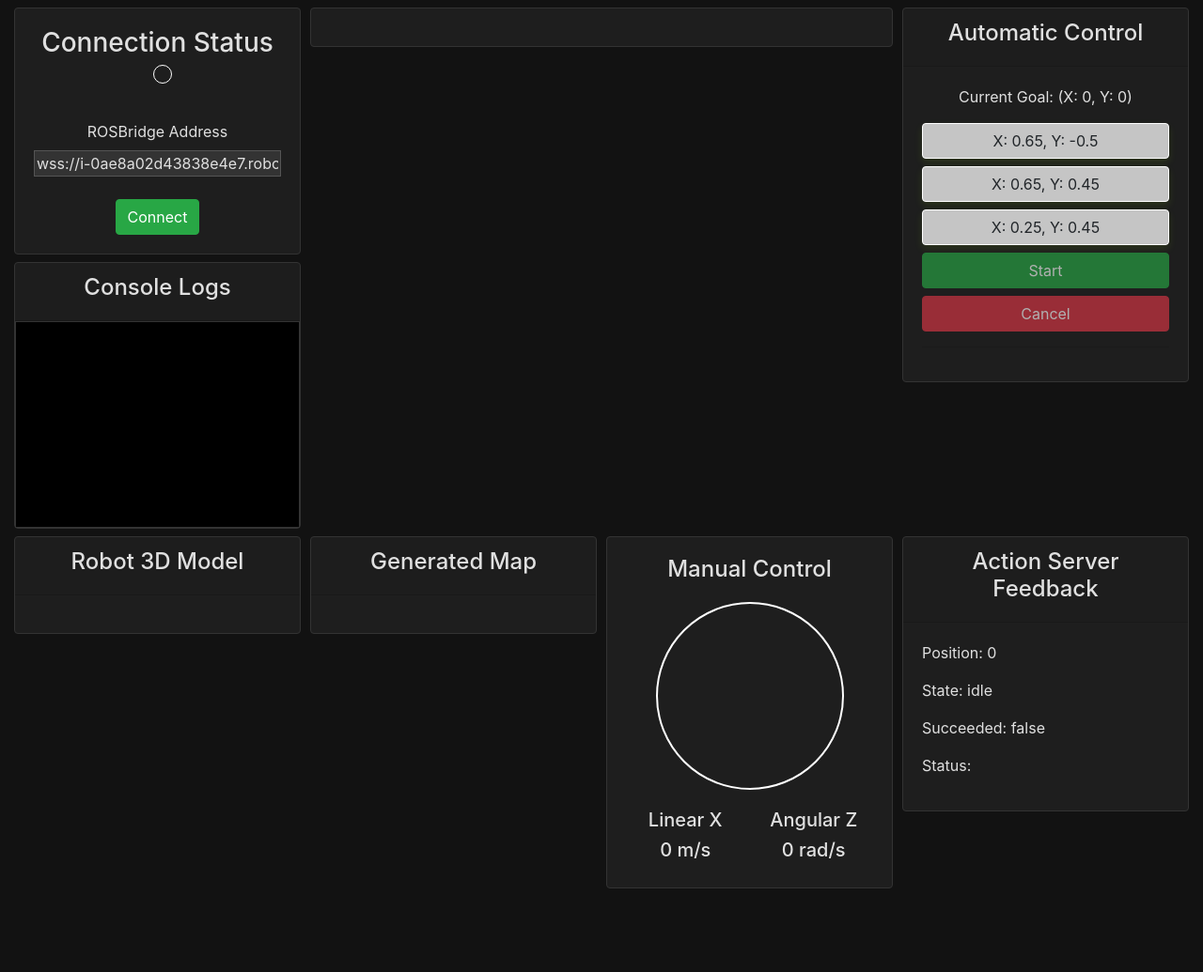
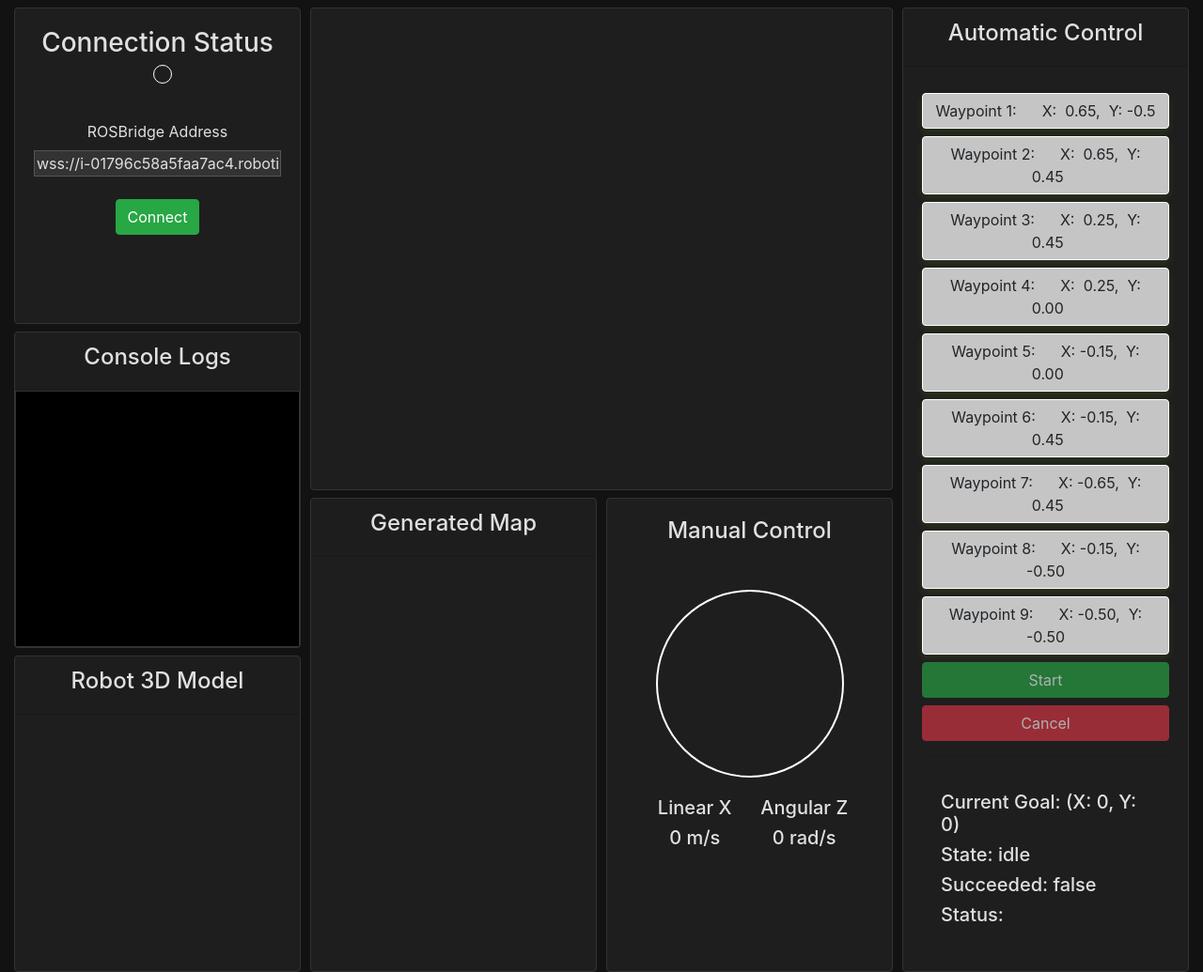
Before and after one commit to MiguelSolisSegura/tortoisebot_webapp, a plain HTML site: page index.html in a window 1280 px wide. Shown: the whole page at 94% size. Before the commit the page ends 946 px from the top, so only its background shows below. Drawn offline with nearby package versions, Linux system fonts and the light colour scheme; a script that the page names is missing.

Commit message:
Add remaining waypoints and fix layout

```diff
--- a/index.html
+++ b/index.html
@@ -21,18 +21,42 @@
     <script type="text/javascript" src="mjpegcanvas.min.js"></script>
 
     <style>
-        body {
+        html, body {
+            height: 100%;
+            margin: 0;
             background-color: #121212;
             color: #e0e0e0;
+            display: flex;
+            flex-direction: column;
+        }
+
+        .container-fluid {
+            flex: 1;
+            display: flex;
+            flex-direction: column;
+        }
+
+        .row {
+            flex: 1;
+            display: flex;
+            margin: 0;
+        }
+
+        .col-3, .col-6 {
+            display: flex;
+            flex-direction: column;
         }
 
         .card {
             background-color: #1e1e1e;
             border: 1px solid #333;
+            /*margin-bottom: 1rem;*/
+            flex: 1;
+            display: flex;
+            flex-direction: column;
         }
 
-        .card-header,
-        .card-body {
+        .card-header, .card-body {
             color: #e0e0e0;
         }
 
@@ -91,6 +115,7 @@
             overflow-y: auto;
             border: 1px solid #333;
             text-align: left;
+            flex: 1;
         }
 
         .led-indicator {
@@ -112,8 +137,7 @@
         }
 
         /* Reduce padding/margins for columns */
-        .col-3,
-        .col-6 {
+        .col-3, .col-6 {
             padding-left: 5px;
             padding-right: 5px;
         }
@@ -131,9 +155,7 @@
         .velocity-card h1 {
             font-size: 2rem;
         }
-    </style>
 
-    <style type="text/css">
         #dragstartzone {
             position: relative;
             display: inline-block;
@@ -162,7 +184,6 @@
             background-color: rgb(0, 255, 0);
         }
     </style>
-
 </head>
 
 <body>
@@ -189,37 +210,6 @@
                         <p v-for="log in logs">{{ log }}</p>
                     </div>
                 </div>
-            </div>
-            <div class="col-6 text-center">
-                <div class="card mt-2">
-                    <div class="card-body">
-                        <div id="divCamera"></div>
-                    </div>
-                </div>
-            </div>
-            <div class="col-3 text-center">
-                <div class="card mt-2">
-                    <div class="card-header">
-                        <h4>Automatic Control</h4>
-                    </div>
-                    <div class="card-body">
-                        <div>
-                            <label>Current Goal: (X: {{ action.goal.position.x }}, Y: {{ action.goal.position.y }})</label>
-                            <div>
-                                <button class="btn btn-waypoint btn-block mt-2" @click="setGoal(0.65, -0.5)">X: 0.65, Y: -0.5</button>
-                                <button class="btn btn-waypoint btn-block mt-2" @click="setGoal(0.65, 0.45)">X: 0.65, Y: 0.45</button>
-                                <button class="btn btn-waypoint btn-block mt-2" @click="setGoal(0.25, 0.45)">X: 0.25, Y: 0.45</button>
-                            </div>
-                            <button :disabled="!connected || action.status.status == 1" class="btn btn-success btn-block mt-2" @click="sendGoal">Start</button>
-                            <button :disabled="!connected || ![1].includes(action.status.status)" class="btn btn-danger btn-block mt-2" @click="cancelGoal">Cancel</button>
-                        </div>
-                        <hr />
-                    </div>
-                </div>
-            </div>
-        </div>
-        <div class="row">
-            <div class="col-3 text-center">
                 <div class="card mt-2">
                     <div class="card-header">
                         <h4>Robot 3D Model</h4>
@@ -229,20 +219,28 @@
                     </div>
                 </div>
             </div>
-            <div class="col-3 text-center">
+            <div class="col-6 text-center">
+                <div class="card mt-2">
+                    <div class="card-body" style="display: flex; justify-content: center; align-items: center;">
+                        <div id="divCamera"></div>
+                    </div>
+                </div>
+                <div class="row">
+                    <div class="col-6 text-center">
                         <div class="card mt-2">
                             <div class="card-header">
                                 <h4>Generated Map</h4>
                             </div>
-                    <div class="card-body">
+                            <div class="card-body" style="display: flex; justify-content: center; align-items: center;">
                                 <div id="map"></div>
                             </div>
                         </div>
                     </div>
-            <div class="col-3">
+                    <div class="col-6">
                         <div class="card mt-2">
                             <div class="card-body text-center">
                                 <h4 class="text-center">Manual Control</h4>
+                                <div class="card-body" style="align-items: center;">
                                     <div class="row justify-content-center align-items-center" style="margin-top: 20px;">
                                         <div id="dragstartzone" @mousedown="startDrag" @mousemove="doDrag"></div>
                                         <div id="dragCircle" :style="dragCircleStyle"></div>
@@ -260,16 +258,36 @@
                                 </div>
                             </div>
                         </div>
+                    </div>
+                </div>
+            </div>
             <div class="col-3 text-center">
-                <div class="card mt-2 velocity-card">
+                <div class="card mt-2">
                     <div class="card-header">
-                        <h4>Action Server Feedback</h4>
+                        <h4>Automatic Control</h4>
                     </div>
+                    <div class="card-body">
+                        <div>
+                            <button class="btn btn-waypoint btn-block mt-2" @click="setGoal(0.65, -0.5)">Waypoint 1:&nbsp;&nbsp;&nbsp;&nbsp;&nbsp; X: &nbsp;0.65, &nbsp;Y: -0.5</button>
+                            <button class="btn btn-waypoint btn-block mt-2" @click="setGoal(0.65, 0.45)">Waypoint 2:&nbsp;&nbsp;&nbsp;&nbsp;&nbsp; X: &nbsp;0.65, &nbsp;Y: &nbsp;0.45</button>
+                            <button class="btn btn-waypoint btn-block mt-2" @click="setGoal(0.25, 0.45)">Waypoint 3:&nbsp;&nbsp;&nbsp;&nbsp;&nbsp; X: &nbsp;0.25, &nbsp;Y: &nbsp;0.45</button>
+                            <button class="btn btn-waypoint btn-block mt-2" @click="setGoal(0.25, 0.00)">Waypoint 4:&nbsp;&nbsp;&nbsp;&nbsp;&nbsp; X: &nbsp;0.25, &nbsp;Y: &nbsp;0.00</button>
+                            <button class="btn btn-waypoint btn-block mt-2" @click="setGoal(-0.15, 0.00)">Waypoint 5:&nbsp;&nbsp;&nbsp;&nbsp;&nbsp; X: -0.15,      &nbsp;Y: &nbsp;0.00</button>
+                            <button class="btn btn-waypoint btn-block mt-2" @click="setGoal(-0.15, 0.45)">Waypoint 6:&nbsp;&nbsp;&nbsp;&nbsp;&nbsp; X: -0.15,      &nbsp;Y: &nbsp;0.45</button>
+                            <button class="btn btn-waypoint btn-block mt-2" @click="setGoal(-0.65, 0.45)">Waypoint 7:&nbsp;&nbsp;&nbsp;&nbsp;&nbsp; X: -0.65,      &nbsp;Y: &nbsp;0.45</button>
+                            <button class="btn btn-waypoint btn-block mt-2" @click="setGoal(-0.15, -0.5)">Waypoint 8:&nbsp;&nbsp;&nbsp;&nbsp;&nbsp; X: -0.15,      &nbsp;Y: -0.50</button>
+                            <button class="btn btn-waypoint btn-block mt-2" @click="setGoal(-0.5, -0.5)">Waypoint 9:&nbsp;&nbsp;&nbsp;&nbsp;&nbsp; X: -0.50,      &nbsp;Y: -0.50</button>
+                        </div>
+                        <button :disabled="!connected || action.status.status == 1" class="btn btn-success btn-block mt-2" @click="sendGoal">Start</button>
+                        <button :disabled="!connected || ![1].includes(action.status.status)" class="btn btn-danger btn-block mt-2" @click="cancelGoal">Cancel</button>
+                        <hr />
                         <div class="card-body text-left">
-                        <p>Position: {{ action.feedback.position }}</p>
-                        <p>State: {{ action.feedback.state }}</p>
-                        <p>Succeeded: {{ action.result.success }}</p>
-                        <p> Status: {{ action.status.text }}</p>
+                            <h5>Current Goal: (X: {{ action.goal.position.x }}, Y: {{ action.goal.position.y }})</h5>
+
+                            <h5>State: {{ action.feedback.state }}</h5>
+                            <h5>Succeeded: {{ action.result.success }}</h5>
+                            <h5>Status: {{ action.status.text }}</h5>
+                        </div>
                     </div>
                 </div>
             </div>
--- a/main.js
+++ b/main.js
@@ -6,7 +6,7 @@ var app = new Vue({
         ros: null,
         logs: [],
         loading: false,
-        rosbridge_address: 'wss://i-0ae8a02d43838e4e7.robotigniteacademy.com/a935d696-2294-49ce-9c82-0601497e708b/rosbridge/',
+        rosbridge_address: 'wss://i-01796c58a5faa7ac4.robotigniteacademy.com/a8025984-3935-4891-ae37-91213c659b7f/rosbridge/',
         port: '9090',
         goal: null,
         action: {
@@ -185,8 +185,8 @@ var app = new Vue({
             let viewer = new MJPEGCANVAS.Viewer({
                 divID: 'divCamera',
                 host: host,
-                width: 640,
-                height: 480,
+                width: 480,
+                height: 360,
                 topic: '/camera/image_raw',
                 ssl: true,
             })
```
Lines whose indentation alone changed are shown as unchanged.
